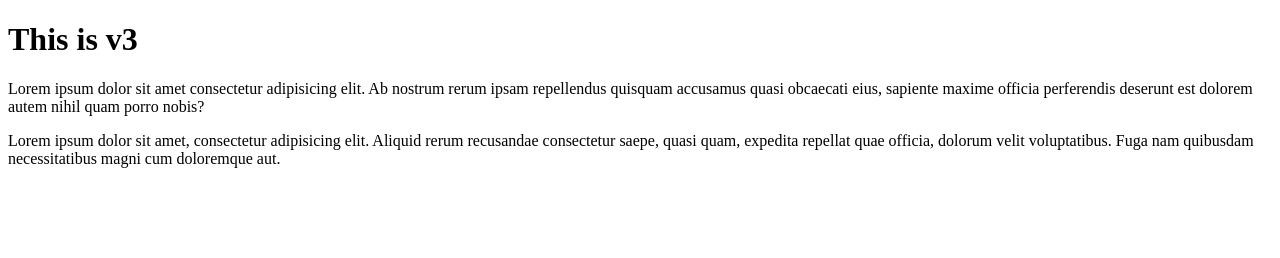
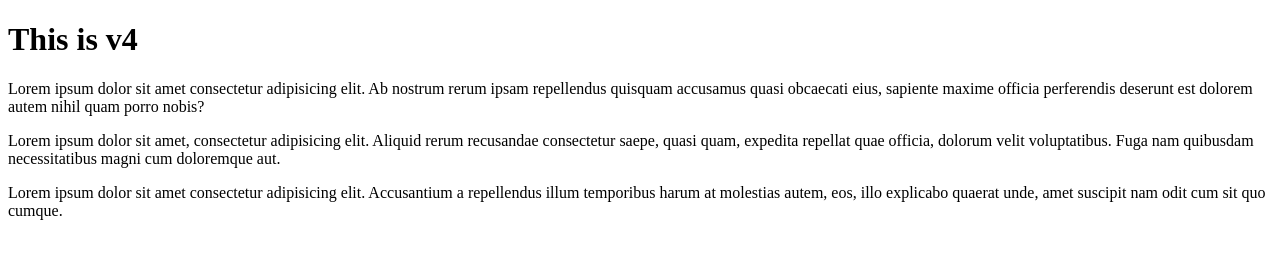
Before and after one commit to Sagarphuge/qwqwqwqw, a plain HTML site: page index.html in a window 1280 px wide. Drawn offline with Linux system fonts and the light colour scheme.

Commit message:
This is V4

```diff
--- a/index.html
+++ b/index.html
@@ -8,9 +8,10 @@
 </head>
 
 <body>
-    <h1>This is v3</h1>
+    <h1>This is v4</h1>
     <p>Lorem ipsum dolor sit amet consectetur adipisicing elit. Ab nostrum rerum ipsam repellendus quisquam accusamus quasi obcaecati eius, sapiente maxime officia perferendis deserunt est dolorem autem nihil quam porro nobis?</p>
     <p>Lorem ipsum dolor sit amet, consectetur adipisicing elit. Aliquid rerum recusandae consectetur saepe, quasi quam, expedita repellat quae officia, dolorum velit voluptatibus. Fuga nam quibusdam necessitatibus magni cum doloremque aut.</p>
+    <p>Lorem ipsum dolor sit amet consectetur adipisicing elit. Accusantium a repellendus illum temporibus harum at molestias autem, eos, illo explicabo quaerat unde, amet suscipit nam odit cum sit quo cumque.</p>
 </body>
 
 </html>
```
